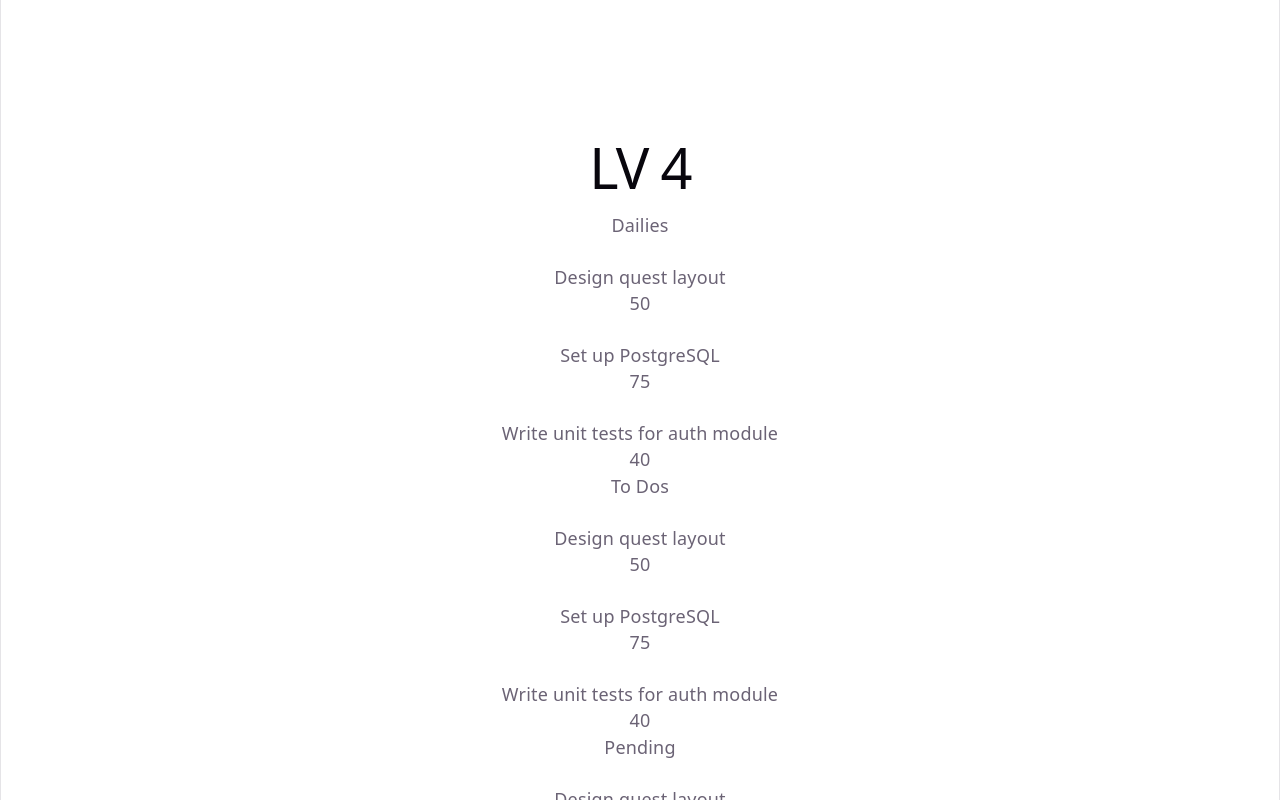
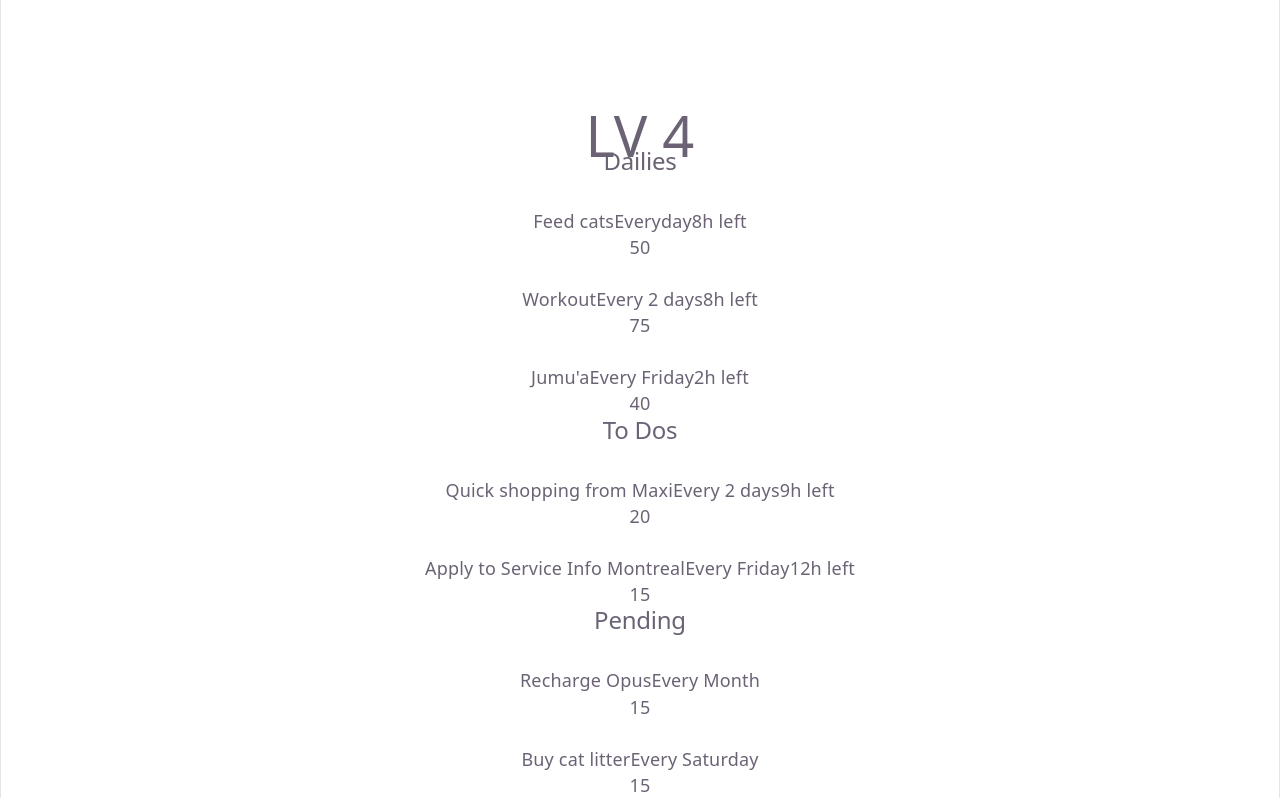
Before and after one commit to Ziad-Agha/ToDoApp, a React (Vite) app in the folder Frontend/: page / in a window 1280 px wide. Shown: the part 340-1140 px from the top of the page. Built offline with nearby package versions, Linux system fonts and the light colour scheme.

Commit message:
#4 - TaskBox update: +freq +timeleft

```diff
--- a/Frontend/src/HomePage.tsx
+++ b/Frontend/src/HomePage.tsx
@@ -1,11 +1,112 @@
 export default function HomePage() {
+
+     const dummyTasks: Task[] = [
+        {
+            user_id: "u_001",
+            task_id: "t_001",
+            title: "Feed cats",
+            description: "Create wireframes for the main task board page",
+            difficulty: "medium",
+            type: "design",
+            recurrence: "Everyday",
+            timeleft: "8h left",
+            status: "incomplete",
+            value: 50,
+            created_on: new Date("2026-06-20"),
+            deadline: new Date("2026-06-30"),
+        },
+        {
+            user_id: "u_001",
+            task_id: "t_002",
+            title: "Workout",
+            difficulty: "hard",
+            type: "backend",
+            recurrence: "Every 2 days",
+            timeleft: "8h left",
+            status: "complete",
+            value: 75,
+            created_on: new Date("2026-06-18"),
+            deadline: new Date("2026-06-25"),
+        },
+        {
+            user_id: "u_001",
+            task_id: "t_003",
+            title: "Jumu'a",
+            description: "Cover login, registration and token refresh endpoints",
+            difficulty: "medium",
+            type: "backend",
+            recurrence: "Every Friday",
+            timeleft: "2h left",
+            status: "incomplete",
+            value: 40,
+            created_on: new Date("2026-06-21"),
+            deadline: new Date("2026-07-05"),
+        },
+        {
+            user_id: "u_001",
+            task_id: "t_004",
+            title: "Quick shopping from Maxi",
+            difficulty: "easy",
+            type: "frontend",
+            recurrence: "Every 2 days",
+            timeleft:'9h left',
+            status: "incomplete",
+            value: 20,
+            created_on: new Date("2026-06-24"),
+            deadline: new Date("2026-06-27"),
+        },
+        {
+            user_id: "u_001",
+            task_id: "t_005",
+            title: "Apply to Service Info Montreal",
+            description: "Look into how Habitica and Duolingo handle levelling curves",
+            difficulty: "easy",
+            type: "research",
+            recurrence: "Every Friday",
+            timeleft: '12h left',
+            status: "complete",
+            value: 15,
+            created_on: new Date("2026-06-15"),
+            deadline: new Date("2026-06-22"),
+        },
+        {
+            user_id: "u_001",
+            task_id: "t_006",
+            title: "Recharge Opus",
+            description: "Look into how Habitica and Duolingo handle levelling curves",
+            difficulty: "easy",
+            type: "research",
+            recurrence: "Every Month",
+            // timeleft: '12h left',
+            status: "complete",
+            value: 15,
+            created_on: new Date("2026-06-15"),
+            deadline: new Date("2026-06-22"),
+        },
+        {
+            user_id: "u_001",
+            task_id: "t_007",
+            title: "Buy cat litter",
+            description: "Look into how Habitica and Duolingo handle levelling curves",
+            difficulty: "easy",
+            type: "research",
+            recurrence: "Every Saturday",
+            // timeleft: '12h left',
+            status: "complete",
+            value: 15,
+            created_on: new Date("2026-06-15"),
+            deadline: new Date("2026-06-22"),
+        },
+    ];
+
+
     return <>
         <Nav />
         <SubNav />
-        <main className="grid grid-cols-3 gap-6 p-10 bg-tasks-view w-full h-[70vh]">
-            <TaskSection header="Dailies" />
-            <TaskSection header="To Dos"  />
-            <TaskSection header="Pending" />
+        <main className="grid grid-cols-3 gap-3 p-8 pr-75 bg-tasks-view w-full h-[80vh]">
+            <TaskSection header="Dailies" tasks={[dummyTasks[0], dummyTasks[1], dummyTasks[2]]} />
+            <TaskSection header="To Dos" tasks={[dummyTasks[3], dummyTasks[4]]}/>
+            <TaskSection header="Pending" tasks={[dummyTasks[5], dummyTasks[6]]}/>
         </main>
     </>
 }
@@ -36,76 +137,18 @@ function SubNav() {
     </div>
 }
 
-function TaskSection({ header }) {
-    const dummyTasks: Task[] = [
-        {
-            user_id: "u_001",
-            task_id: "t_001",
-            title: "Design quest layout",
-            description: "Create wireframes for the main task board page",
-            difficulty: "medium",
-            type: "design",
-            status: "incomplete",
-            value: 50,
-            created_on: new Date("2026-06-20"),
-            deadline: new Date("2026-06-30"),
-        },
-        {
-            user_id: "u_001",
-            task_id: "t_002",
-            title: "Set up PostgreSQL",
-            difficulty: "hard",
-            type: "backend",
-            status: "complete",
-            value: 75,
-            created_on: new Date("2026-06-18"),
-            deadline: new Date("2026-06-25"),
-        },
-        {
-            user_id: "u_001",
-            task_id: "t_003",
-            title: "Write unit tests for auth module",
-            description: "Cover login, registration and token refresh endpoints",
-            difficulty: "medium",
-            type: "backend",
-            status: "incomplete",
-            value: 40,
-            created_on: new Date("2026-06-21"),
-            deadline: new Date("2026-07-05"),
-        },
-        {
-            user_id: "u_001",
-            task_id: "t_004",
-            title: "Fix navbar alignment on mobile",
-            difficulty: "easy",
-            type: "frontend",
-            status: "incomplete",
-            value: 20,
-            created_on: new Date("2026-06-24"),
-            deadline: new Date("2026-06-27"),
-        },
-        {
-            user_id: "u_001",
-            task_id: "t_005",
-            title: "Research XP progression systems",
-            description: "Look into how Habitica and Duolingo handle levelling curves",
-            difficulty: "easy",
-            type: "research",
-            status: "complete",
-            value: 15,
-            created_on: new Date("2026-06-15"),
-            deadline: new Date("2026-06-22"),
-        },
-    ];
+function TaskSection({ header, tasks }) {
 
-    return <section className="flex flex-col items-center bg-tasks-section h-[50vh] p-4 rounded-[15px]">
-        <h3 className="text-text-dark">{header}</h3>
-        <div className="flex flex-col w-full">
-            <TaskBox task={dummyTasks[0]} />
-            <TaskBox task={dummyTasks[1]} />
-            <TaskBox task={dummyTasks[2]} />
+    return <section>
+        <h2 className="text-left text-text-dark">{header}</h2>
+        <div className="flex flex-col bg-tasks-section h-[60vh] p-4 rounded-[15px]">
+
+            <div className="flex flex-col w-full">
+                {tasks.map(task => <TaskBox key={task.task_id} task={task} />)}
+            </div>
         </div>
     </section>
+
 }
 
 interface Task {
@@ -115,6 +158,8 @@ interface Task {
     description?: string; // or details or note
     difficulty: string;
     type: string;
+    recurrence?: string;
+    timeleft?: string;
     status: string;
     value: number;
     created_on: Date;
@@ -123,16 +168,24 @@ interface Task {
 
 function TaskBox({ task }) {
     return (
-        <article className="flex items-center min-w-[300px] min-h-[70px] rounded bg-task-box my-[5px]">
-            <div className="flex-[0.2] flex justify-center">
-                <button className="w-10 h-10 rounded bg-checkmark border border-checkmark" />
+        <article className="grid grid-cols-[65px_1fr_65px] bg-task-box mb-[5px] rounded overflow-hidden">
+
+            <div className="flex justify-center pt-3 pb-3">
+                <button className="w-9 h-9 rounded bg-checkmark border border-checkmark" />
             </div>
-            <div className="flex-[0.6] flex justify-center">
-                <span className="text-text-dark">{task.title}</span>
+
+            <div className="flex flex-col text-text-dark text-left  pt-3 pb-3 h-[100%] relative">
+
+                <span className="leading-4">{task.title}</span>
+                <span className="text-xs opacity-50">{task.recurrence}</span>
+                { task.timeleft && <span className="text-xs opacity-50 text-right absolute bottom-1 right-2.5">{task.timeleft}</span> }
+
             </div>
-            <div className="flex-[0.2] flex justify-center">
-                <span className="text-text-dark">{task.value}</span>
+
+            <div className="flex justify-center items-center h-full bg-coin-area">
+                <span className="text-coin-value">{task.value}</span>
             </div>
+
         </article>
     );
-};
+}
--- a/Frontend/src/index.css
+++ b/Frontend/src/index.css
@@ -11,6 +11,8 @@
   --color-task-box: #fff4f3;
   --color-checkmark: #d5aea4;
   --color-text-dark: #191f2f;
+  --color-coin-area: #fde7cd;
+  --color-coin-value: #dd9d30;
 }
 :root {
   --text: #6b6375;
@@ -80,31 +82,18 @@ body {
   margin: 0;
 }
 
-h1,
+h1 {
+  font-family: var(--heading);
+  font-weight: 500;
+
+  font-size: 56px;
+}
+
 h2 {
   font-family: var(--heading);
   font-weight: 500;
-  color: var(--text-h);
-}
 
-h1 {
-  font-size: 56px;
-  letter-spacing: -1.68px;
-  margin: 32px 0;
-  @media (max-width: 1024px) {
-    font-size: 36px;
-    margin: 20px 0;
-  }
-}
-h2 {
   font-size: 24px;
-  line-height: 118%;
   letter-spacing: -0.24px;
   margin: 0 0 8px;
-  @media (max-width: 1024px) {
-    font-size: 20px;
-  }
 }
-p {
-  margin: 0;
-}
```
Also changed, not shown: Frontend/src/App.css (+9 -3 lines).
